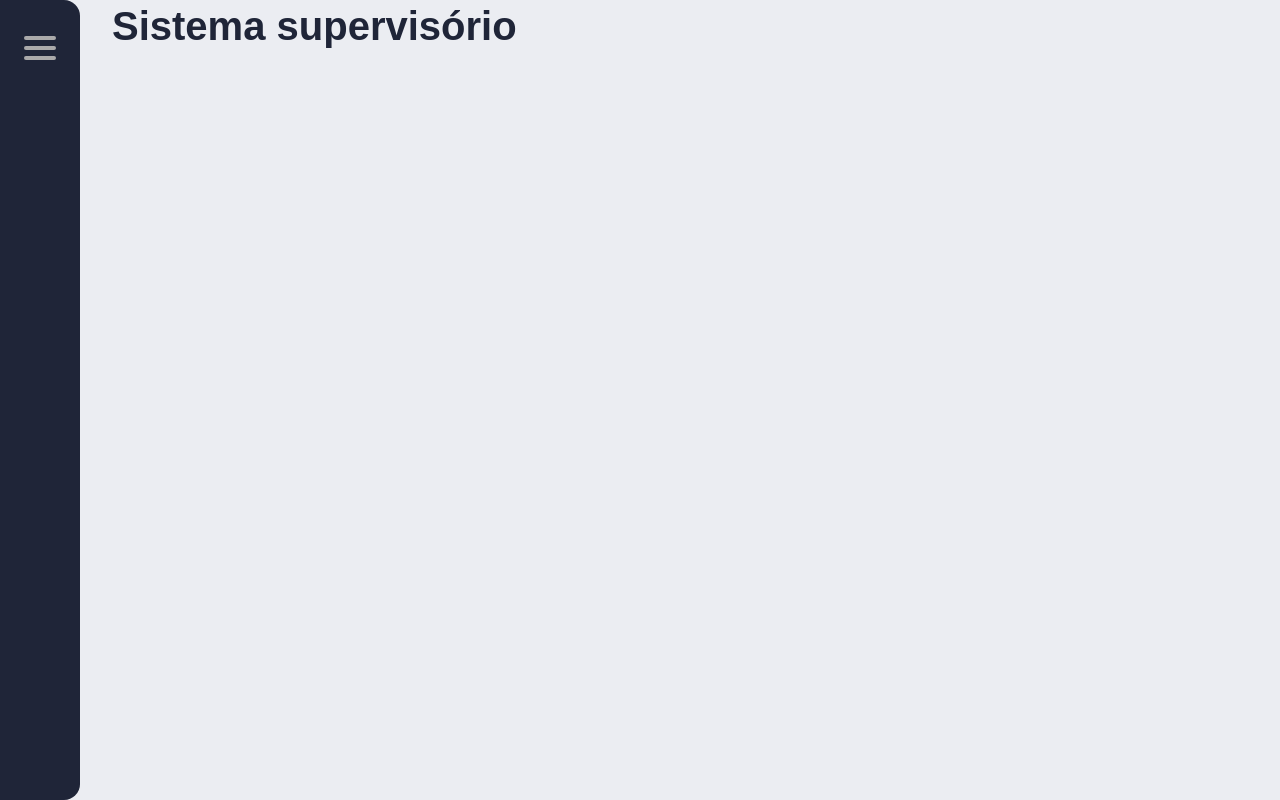
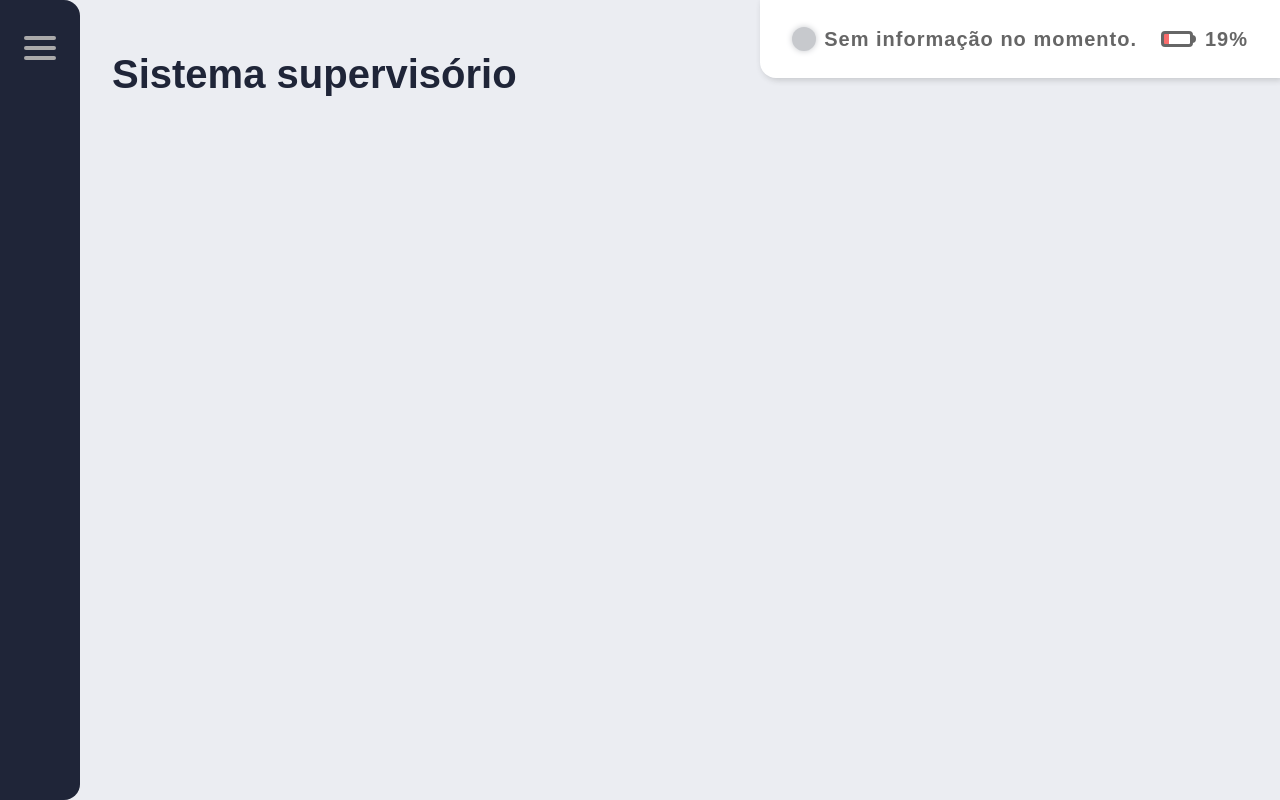
Before and after one commit to JoseCarlos69/Sistema-AGV-Interface, a React (Create React App) app: page / in a window 1280 px wide. Built offline with nearby package versions, Linux system fonts and the light colour scheme.

Commit message:
Criar componente Header

```diff
--- a/src/App.css
+++ b/src/App.css
@@ -11,7 +11,7 @@
 }
 
 body {
-  padding-left: 80px;
+  padding: 3rem 0 0 80px;
   font-family: sans-serif;
   background-color: #EBEDF2;
 
--- a/src/App.js
+++ b/src/App.js
@@ -1,13 +1,15 @@
 import React from 'react';
 import './App.css';
+import Header from './Componentes/Header';
+import MenuLateral from './Componentes/MenuLateral';
 import Rotas from './Rotas';
-import MenuLateral from './Componentes/MenuLateral';
 
 const App = () => {
   const [menuAtivo, setMenuAtivo] = React.useState(false);
 
   return (
     <>
+      <Header />
       <MenuLateral ativo={menuAtivo} setAtivo={setMenuAtivo}/>
       <Rotas />
     </>
--- a/src/Componentes/BateriaHeader/index.js
+++ b/src/Componentes/Header/BateriaHeader/index.js
@@ -6,7 +6,9 @@ const BateriaHeader = ({ bateria }) => {
         <p className={estilos.BateriaHeader}>
             <span
                 className={`${bateria > 20 ? estilos.verde : estilos.vermelho}`}
-                style={{ background: `linear-gradient(90deg, currentColor, ${bateria}%, transparent ${bateria}%)` }}
+                style={{
+                    background: `linear-gradient(90deg, currentColor, ${bateria}%, transparent ${bateria}%)`
+                }}
             ></span>
             {bateria}%
         </p>
--- a/src/Componentes/BateriaHeader/index.module.css
+++ b/src/Componentes/Header/BateriaHeader/index.module.css
@@ -2,7 +2,7 @@
     font-size: 1.25rem;
     font-weight: bold;
     text-transform: uppercase;
-    color: var(--preto);
+    color: var(--cinzaTexto);
     display: flex;
     align-items: center;
 }
@@ -10,9 +10,9 @@
 .BateriaHeader span {
     width: 2rem;
     height: 1rem;
-    margin-right: 0.5rem;
+    margin-right: 0.75rem;
     border-radius: 4px;
-    border: 3px solid var(--preto);
+    border: 3px solid var(--cinzaTexto);
     display: block;
     position: relative;
 }
@@ -22,7 +22,7 @@
     width: 0.5rem;
     height: 0.5rem;
     border-radius: 50%;
-    background: linear-gradient(90deg, transparent, 50%, var(--preto) 50%);
+    background: linear-gradient(90deg, transparent, 50%, var(--cinzaTexto) 50%);
     display: block;
     position: absolute;
     top: 1px;
--- a/src/Componentes/StatusHeader/index.module.css
+++ b/src/Componentes/Header/StatusHeader/index.module.css
@@ -1,8 +1,7 @@
 .StatusHeader {
     font-size: 1.25rem;
     font-weight: bold;
-    text-transform: uppercase;
-    color: var(--preto);
+    color: var(--cinzaTexto);
     display: flex;
     align-items: center;
 }
--- /dev/null
+++ b/src/Componentes/Header/index.js
@@ -0,0 +1,15 @@
+import React from 'react';
+import estilos from './index.module.css'
+import StatusHeader from './StatusHeader';
+import BateriaHeader from './BateriaHeader';
+
+const index = () => {
+    return (
+        <header className={estilos.Header}>
+            <StatusHeader />
+            <BateriaHeader bateria={19} />
+        </header>
+    );
+};
+
+export default index;
--- /dev/null
+++ b/src/Componentes/Header/index.module.css
@@ -0,0 +1,14 @@
+.Header {
+    padding: 1.5rem 2rem;
+    border-radius: 0 0 0 1rem;
+    background-color: var(--branco);
+    box-shadow: 2px 2px 6px rgba(44, 44, 44, 0.2);
+    display: flex;
+    position: fixed;
+    top: 0;
+    right: 0;
+}
+
+.Header > * + * {
+    margin-left: 1.5rem;
+}
```
Also changed, not shown: src/Componentes/Header/StatusHeader/index.js (renamed from src/Componentes/StatusHeader/index.js).
